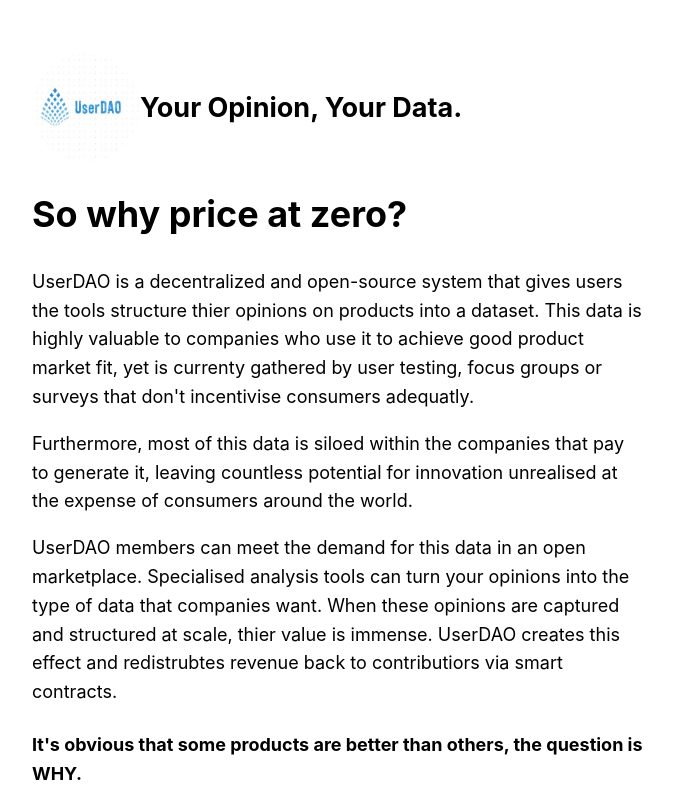
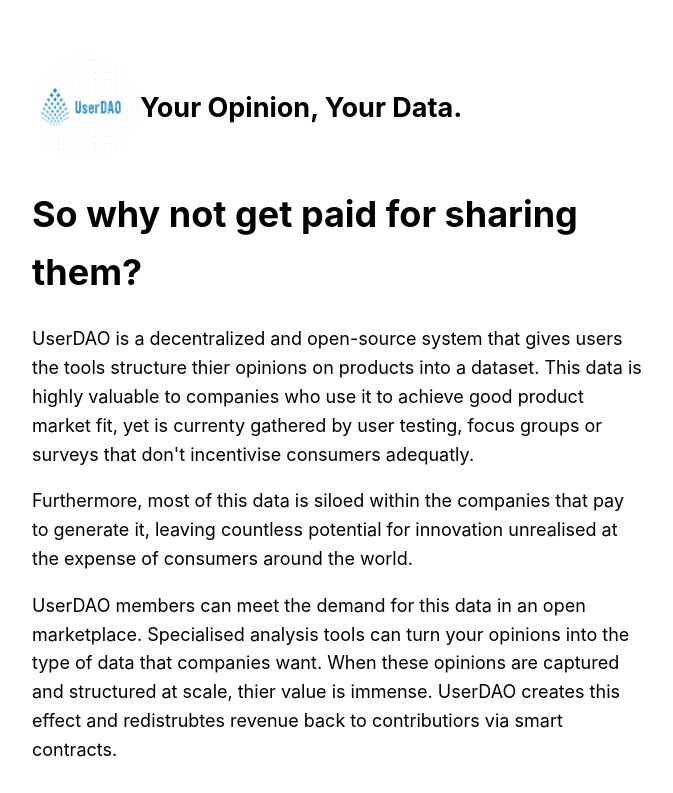
Before and after one commit to rd123myb/UserDAO, a Next.js app: page /posts/blog in a window 1280 px wide. Shown: the top 793 px of the page, without its empty margins (302-975 px from the left). Built offline with nearby package versions, Linux system fonts and the light colour scheme.

Commit message:
blog short 2

```diff
--- a/pages/posts/blog.js
+++ b/pages/posts/blog.js
@@ -4,7 +4,7 @@
 export default function FirstPost() {
   return (
     <Layout>
-      <h1>So why price at zero?</h1>
+      <h1>So why not get paid for sharing them?</h1>
 
 
           <p> UserDAO is a decentralized and open-source system that gives users the tools structure thier opinions on products into a dataset.
```
